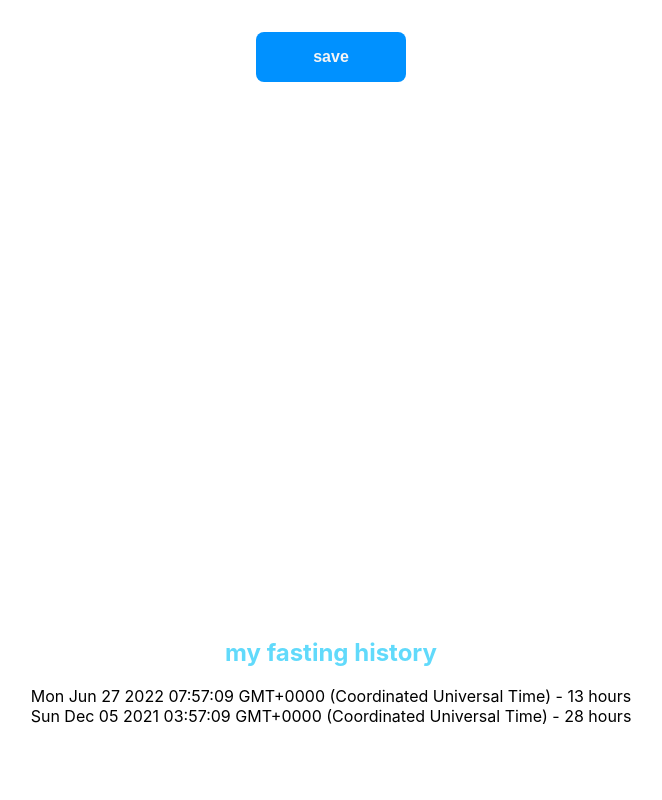
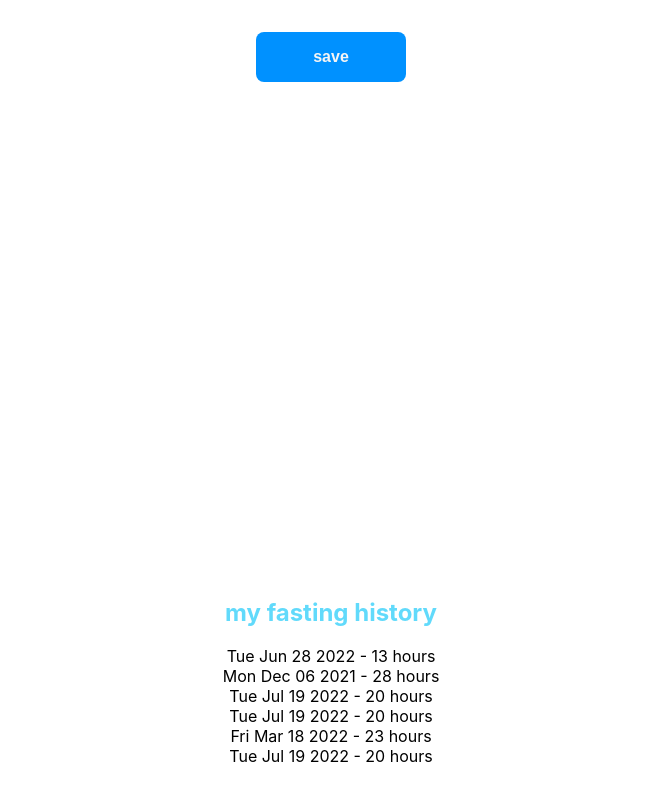
Before and after one commit to emday4prez/my-fasting-react-app, a React (Create React App) app: page / in a window 1280 px wide. Shown: the part 528-1328 px from the top of the page, without its empty margins (309-971 px from the left). Built offline with nearby package versions, Linux system fonts and the light colour scheme; data requests are answered from the project's data file.

Commit message:
converting dates to and from json

```diff
--- a/db.json
+++ b/db.json
@@ -1,21 +1,224 @@
 {
- "myFasts": [
-  {
-   "id":2958061,
-   "startDate":"2022-06-28T05:15:47.907Z",
-   "endDate":"2022-06-28T20:15:47.907Z"
-   ,"duration":{"years":0,"months":0,"days":0,"hours":15,"minutes":0,"seconds":0},
-   "hours":[1,2,3,4,5,6,3,3,3,3,3,3,7,78]},
- {
-  "id":729948508,
-  "startDate":"2021-12-05T15:15:47.907Z",
-  "endDate":"2021-12-06T16:15:47.907Z",
-  "duration":{"years":0,"months":0,"days":1,"hours":1,"minutes":0,"seconds":0},
-  "hours":[1,2,3,4,5,6,7,780,0,0,0,0,0,0,0,0,0,0,0,0,0,0,0,0,0,0,0,0,0]},
- {
-  "id":7766362275,
-  "startDate":"2022-07-18T20:15:47.908Z",
-  "endDate":"2022-07-19T16:15:47.908Z",
-  "duration":{"years":0,"months":0,"days":0,"hours":20,"minutes":0,"seconds":0},
-  "hours":["2022-07-18T20:00:00.000Z","2022-07-18T21:00:00.000Z","2022-07-18T22:00:00.000Z","2022-07-18T23:00:00.000Z","2022-07-19T00:00:00.000Z","2022-07-19T01:00:00.000Z","2022-07-19T02:00:00.000Z","2022-07-19T03:00:00.000Z","2022-07-19T04:00:00.000Z","2022-07-19T05:00:00.000Z","2022-07-19T06:00:00.000Z","2022-07-19T07:00:00.000Z","2022-07-19T08:00:00.000Z","2022-07-19T09:00:00.000Z","2022-07-19T10:00:00.000Z","2022-07-19T11:00:00.000Z","2022-07-19T12:00:00.000Z","2022-07-19T13:00:00.000Z","2022-07-19T14:00:00.000Z","2022-07-19T15:00:00.000Z","2022-07-19T16:00:00.000Z"]}]
+  "myFasts": [
+    {
+      "id": 2958061,
+      "startDate": "2022-06-28T05:15:47.907Z",
+      "endDate": "2022-06-28T20:15:47.907Z",
+      "duration": {
+        "years": 0,
+        "months": 0,
+        "days": 0,
+        "hours": 15,
+        "minutes": 0,
+        "seconds": 0
+      },
+      "hours": [
+        1,
+        2,
+        3,
+        4,
+        5,
+        6,
+        3,
+        3,
+        3,
+        3,
+        3,
+        3,
+        7,
+        78
+      ]
+    },
+    {
+      "id": 729948508,
+      "startDate": "2021-12-05T15:15:47.907Z",
+      "endDate": "2021-12-06T16:15:47.907Z",
+      "duration": {
+        "years": 0,
+        "months": 0,
+        "days": 1,
+        "hours": 1,
+        "minutes": 0,
+        "seconds": 0
+      },
+      "hours": [
+        1,
+        2,
+        3,
+        4,
+        5,
+        6,
+        7,
+        780,
+        0,
+        0,
+        0,
+        0,
+        0,
+        0,
+        0,
+        0,
+        0,
+        0,
+        0,
+        0,
+        0,
+        0,
+        0,
+        0,
+        0,
+        0,
+        0,
+        0,
+        0
+      ]
+    },
+    {
+      "id": 7766362275,
+      "startDate": "2022-07-18T20:15:47.908Z",
+      "endDate": "2022-07-19T16:15:47.908Z",
+      "duration": {
+        "years": 0,
+        "months": 0,
+        "days": 0,
+        "hours": 20,
+        "minutes": 0,
+        "seconds": 0
+      },
+      "hours": [
+        "2022-07-18T20:00:00.000Z",
+        "2022-07-18T21:00:00.000Z",
+        "2022-07-18T22:00:00.000Z",
+        "2022-07-18T23:00:00.000Z",
+        "2022-07-19T00:00:00.000Z",
+        "2022-07-19T01:00:00.000Z",
+        "2022-07-19T02:00:00.000Z",
+        "2022-07-19T03:00:00.000Z",
+        "2022-07-19T04:00:00.000Z",
+        "2022-07-19T05:00:00.000Z",
+        "2022-07-19T06:00:00.000Z",
+        "2022-07-19T07:00:00.000Z",
+        "2022-07-19T08:00:00.000Z",
+        "2022-07-19T09:00:00.000Z",
+        "2022-07-19T10:00:00.000Z",
+        "2022-07-19T11:00:00.000Z",
+        "2022-07-19T12:00:00.000Z",
+        "2022-07-19T13:00:00.000Z",
+        "2022-07-19T14:00:00.000Z",
+        "2022-07-19T15:00:00.000Z",
+        "2022-07-19T16:00:00.000Z"
+      ]
+    },
+    {
+      "id": 4111488845,
+      "startDate": "2022-07-18T21:32:53.322Z",
+      "endDate": "2022-07-19T17:32:53.322Z",
+      "duration": {
+        "years": 0,
+        "months": 0,
+        "days": 0,
+        "hours": 20,
+        "minutes": 0,
+        "seconds": 0
+      },
+      "hours": [
+        "2022-07-18T21:00:00.000Z",
+        "2022-07-18T22:00:00.000Z",
+        "2022-07-18T23:00:00.000Z",
+        "2022-07-19T00:00:00.000Z",
+        "2022-07-19T01:00:00.000Z",
+        "2022-07-19T02:00:00.000Z",
+        "2022-07-19T03:00:00.000Z",
+        "2022-07-19T04:00:00.000Z",
+        "2022-07-19T05:00:00.000Z",
+        "2022-07-19T06:00:00.000Z",
+        "2022-07-19T07:00:00.000Z",
+        "2022-07-19T08:00:00.000Z",
+        "2022-07-19T09:00:00.000Z",
+        "2022-07-19T10:00:00.000Z",
+        "2022-07-19T11:00:00.000Z",
+        "2022-07-19T12:00:00.000Z",
+        "2022-07-19T13:00:00.000Z",
+        "2022-07-19T14:00:00.000Z",
+        "2022-07-19T15:00:00.000Z",
+        "2022-07-19T16:00:00.000Z",
+        "2022-07-19T17:00:00.000Z"
+      ]
+    },
+    {
+      "id": 76556323,
+      "startDate": "2022-03-17T22:55:00.000Z",
+      "endDate": "2022-03-18T21:47:00.000Z",
+      "duration": {
+        "years": 0,
+        "months": 0,
+        "days": 0,
+        "hours": 22,
+        "minutes": 52,
+        "seconds": 0
+      },
+      "hours": [
+        "2022-03-17T22:00:00.000Z",
+        "2022-03-17T23:00:00.000Z",
+        "2022-03-18T00:00:00.000Z",
+        "2022-03-18T01:00:00.000Z",
+        "2022-03-18T02:00:00.000Z",
+        "2022-03-18T03:00:00.000Z",
+        "2022-03-18T04:00:00.000Z",
+        "2022-03-18T05:00:00.000Z",
+        "2022-03-18T06:00:00.000Z",
+        "2022-03-18T07:00:00.000Z",
+        "2022-03-18T08:00:00.000Z",
+        "2022-03-18T09:00:00.000Z",
+        "2022-03-18T10:00:00.000Z",
+        "2022-03-18T11:00:00.000Z",
+        "2022-03-18T12:00:00.000Z",
+        "2022-03-18T13:00:00.000Z",
+        "2022-03-18T14:00:00.000Z",
+        "2022-03-18T15:00:00.000Z",
+        "2022-03-18T16:00:00.000Z",
+        "2022-03-18T17:00:00.000Z",
+        "2022-03-18T18:00:00.000Z",
+        "2022-03-18T19:00:00.000Z",
+        "2022-03-18T20:00:00.000Z",
+        "2022-03-18T21:00:00.000Z"
+      ]
+    },
+    {
+      "id": 24834169639,
+      "startDate": "2022-07-18T21:50:09.751Z",
+      "endDate": "2022-07-19T17:50:22.074Z",
+      "duration": {
+        "years": 0,
+        "months": 0,
+        "days": 0,
+        "hours": 20,
+        "minutes": 0,
+        "seconds": 12
+      },
+      "hours": [
+        "2022-07-18T21:00:00.000Z",
+        "2022-07-18T22:00:00.000Z",
+        "2022-07-18T23:00:00.000Z",
+        "2022-07-19T00:00:00.000Z",
+        "2022-07-19T01:00:00.000Z",
+        "2022-07-19T02:00:00.000Z",
+        "2022-07-19T03:00:00.000Z",
+        "2022-07-19T04:00:00.000Z",
+        "2022-07-19T05:00:00.000Z",
+        "2022-07-19T06:00:00.000Z",
+        "2022-07-19T07:00:00.000Z",
+        "2022-07-19T08:00:00.000Z",
+        "2022-07-19T09:00:00.000Z",
+        "2022-07-19T10:00:00.000Z",
+        "2022-07-19T11:00:00.000Z",
+        "2022-07-19T12:00:00.000Z",
+        "2022-07-19T13:00:00.000Z",
+        "2022-07-19T14:00:00.000Z",
+        "2022-07-19T15:00:00.000Z",
+        "2022-07-19T16:00:00.000Z",
+        "2022-07-19T17:00:00.000Z"
+      ]
+    }
+  ]
 }
--- a/package.json
+++ b/package.json
@@ -6,7 +6,9 @@
     "@testing-library/jest-dom": "^5.14.1",
     "@testing-library/react": "^13.0.0",
     "@testing-library/user-event": "^13.2.1",
+    "axios": "^0.27.2",
     "date-fns": "^2.28.0",
+    "json-server": "^0.17.0",
     "react": "^18.2.0",
     "react-datepicker": "^4.8.0",
     "react-datetime-picker": "^3.5.0",
@@ -18,7 +20,8 @@
     "start": "react-scripts start",
     "build": "react-scripts build",
     "test": "react-scripts test",
-    "eject": "react-scripts eject"
+    "eject": "react-scripts eject",
+    "server": "json-server -p3001 --watch db.json"
   },
   "eslintConfig": {
     "extends": [
--- a/src/App.js
+++ b/src/App.js
@@ -1,42 +1,21 @@
-import { useState } from 'react'
+import { useState, useEffect } from 'react'
+import axios from 'axios'
 import './App.css'
 import FastHistory from './components/FastHistory'
 import InputForm from './components/InputForm'
 import subtractTimeFromDate from './utils/subtractTimeFromDate'
 
 function App() {
-    console.log('app render')
-    const [myFasts, setMyFasts] = useState([
-        {
-            id: Math.floor(Math.random() * 1000000000),
-            startDate: subtractTimeFromDate(new Date(), 515),
-            endDate: subtractTimeFromDate(new Date(), 500),
-            duration: {
-                years: 0,
-                months: 0,
-                days: 0,
-                hours: 15,
-                minutes: 0,
-                seconds: 0,
-            },
-            hours: [1, 2, 3, 4, 5, 6,3,3,3,3,3,3, 7, 78],
-        },
-        {
-            id: Math.floor(Math.random() * 1000000000),
+    const [myFasts, setMyFasts] = useState([])
 
-            startDate: subtractTimeFromDate(new Date(), 5425),
-            endDate: subtractTimeFromDate(new Date(), 5400),
-            duration: {
-                years: 0,
-                months: 0,
-                days: 1,
-                hours: 1,
-                minutes: 0,
-                seconds: 0,
-            },
-            hours: [1, 2, 3, 4, 5, 6, 7, 780,0,0,0,0,0,0,0,0,0,0,0,0,0,0,0,0,0,0,0,0,0],
-        },
-    ])
+    useEffect(() => {
+        console.log('effect')
+        axios.get('http://localhost:3001/myFasts').then((response) => {
+            console.log('promise fulfilled')
+            setMyFasts(response.data)
+        })
+    }, [])
+    console.log('render', myFasts.length, 'fasts')
 
     return (
         <div className="App">
--- a/src/components/FastHistory/index.jsx
+++ b/src/components/FastHistory/index.jsx
@@ -1,18 +1,14 @@
 import React from 'react'
-import { getDuration } from '../../utils/getDuration'
+import { parseISO } from 'date-fns'
 import './fastHistory.css'
 function FastHistory({ myFasts }) {
-
     return (
-
         <div className="fast">
             <h2 className="historyTitle">my fasting history</h2>
             <div>
                 {myFasts.map((fast) => (
-
                     <div key={fast.id}>
-
-                        {`${fast.endDate} - ${fast.hours.length-1} hours`}
+                        {`${parseISO(fast.endDate).toString().slice(0,16)} - ${fast.hours.length - 1} hours`}
                     </div>
                 ))}
             </div>
--- a/src/components/InputForm/index.jsx
+++ b/src/components/InputForm/index.jsx
@@ -1,5 +1,7 @@
 import React, { useState } from 'react'
+import axios from 'axios'
 import DateTimePicker from 'react-datetime-picker'
+import parseJSON from 'date-fns/parseJSON'
 import subtractTimeFromDate from '../../utils/subtractTimeFromDate'
 import { getDuration } from '../../utils/getDuration'
 import 'react-datepicker/dist/react-datepicker.css'
@@ -16,7 +18,7 @@ function InputForm({ myFasts, setMyFasts }) {
 
         let existingDate = false;
         myFasts.forEach(fast =>{
-            if(isSameDay(fast.endDate, endValue)){
+            if(isSameDay(parseJSON(fast.endDate), endValue)){
                 console.log(fast.endDate)
                 existingDate = true
             }
@@ -39,9 +41,18 @@ function InputForm({ myFasts, setMyFasts }) {
 
 
         }
-        const newHistory = [...myFasts, fastObject]
 
-        setMyFasts(newHistory)
+        axios
+            .post('http://localhost:3001/myFasts', fastObject)
+            .then((response) => {
+                const newHistory = [...myFasts, fastObject]
+                setMyFasts(newHistory)
+                startOnChange(twentyHoursAgo)
+                endOnChange(new Date())
+            })
+
+
+
 
 
     }
--- a/src/index.js
+++ b/src/index.js
@@ -1,12 +1,19 @@
 import React from 'react';
 import ReactDOM from 'react-dom/client';
+import axios from 'axios'
 import './index.css';
 import App from './App';
 
+axios.get('http://localhost:3001/myFasts').then((response) => {
+    const myFasts = response.data
+    ReactDOM.createRoot(document.getElementById('root')).render(
+        <App myFasts={myFasts} />
+    )
+})
 
-const root = ReactDOM.createRoot(document.getElementById('root'));
-root.render(
-  <>
-    <App />
-  </>
-);
+// const root = ReactDOM.createRoot(document.getElementById('root'));
+// root.render(
+//   <>
+//     <App />
+//   </>
+// );
```
Also changed, not shown: 1 other file (tests, documents, lock files or other folders).
